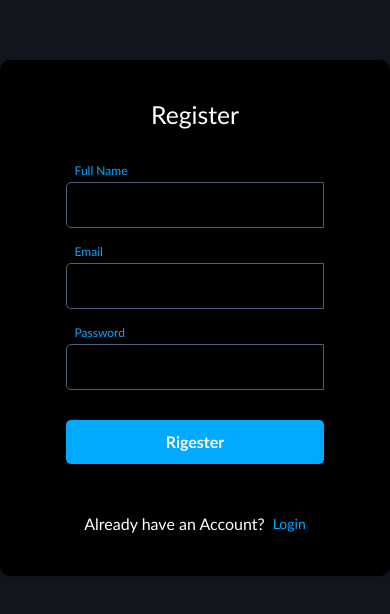
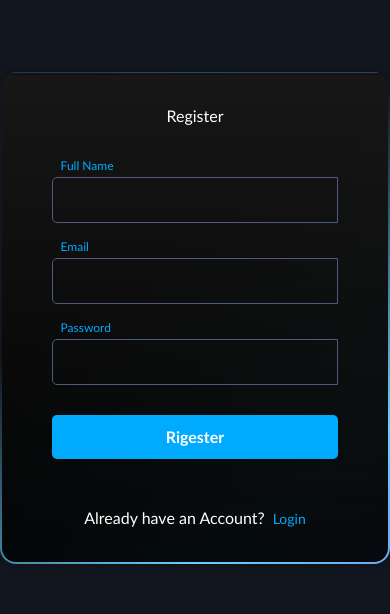
Before and after one commit to SyedAliiii/bytebeyond, a React (Create React App) app: page /#/register in a window 390 px wide. Shown: the part 104-718 px from the top of the page. Built offline with nearby package versions, Linux system fonts and the light colour scheme; a web font is replaced by a local one.

Commit message:
add glowing_border

```diff
--- a/src/components/Home/Blog.css
+++ b/src/components/Home/Blog.css
@@ -27,6 +27,11 @@
   position: fixed;
   top: 15px;
   left: 105px;
+  color: rgb(var(--c));
+  outline: 0px;
+}
+.homeBtn i{
+  font-size: 20px !important;
 }
 .commentSec{
   height: 300vh;
--- a/src/components/Home/Crousel.jsx
+++ b/src/components/Home/Crousel.jsx
@@ -8,17 +8,17 @@ export default function Crousel() {
   return (
     <div id="carouselExampleAutoplaying" className="carousel slide" data-bs-ride="carousel">
         <div className="carousel-inner">
-          <div className="carousel-item active">
+          <div className="carousel-item ">
             <img src={blog1Img} className="d-block w-100" alt="..." />
           </div>
           <div className="carousel-item">
             <img src={blog2Img} className="d-block w-100" alt="..." />
           </div>
-          <div className="carousel-item">
+          <div className="carousel-item active">
             <img src={blog3Img} className="d-block w-100" alt="..." />
           </div>
         </div>
-        <button className="carousel-control-prev" type="button" data-bs-target="#carouselExampleAutoplaying" data-bs-slide="prev">
+        <button className="carousel-control-prev" type="button">
           <span className="carousel-control-prev-icon" aria-hidden="true" />
           <span className="visually-hidden">Previous</span>
         </button>
--- a/src/components/Home/Home.css
+++ b/src/components/Home/Home.css
@@ -89,10 +89,16 @@ body{
     font-size: 1.2em;
   }
   .heading{
-    font-size: 1.8em;
+    font-size: 3em !important;
   }
   .d-none-768{
     display: none !important;
+  }
+  p, .fs_sm{
+    font-size: 12px;
+  }
+  h2{
+    font-size: 16px !important;
   }
 }
 ._showAll{
--- a/src/components/Home/Login.jsx
+++ b/src/components/Home/Login.jsx
@@ -6,7 +6,7 @@ export default function Login() {
 
   return (
     <div className="loginBody">
-      <div className="login-container">
+      <div className="login-container glowing_border">
         <h2>Login</h2>
         <form id="loginForm">
           <div className="input-group">
--- a/src/components/Home/Navbar.jsx
+++ b/src/components/Home/Navbar.jsx
@@ -17,7 +17,7 @@ export default function Navbar() {
         </div>
         <div className="links m-0">
 
-            <NavLink className="link" to={'/login'}><i class="fas fa-user-circle"></i></NavLink>
+            <NavLink className="link" to={'/login'}><i className="fas fa-user-circle"></i></NavLink>
         </div>
       </div>
 
--- a/src/components/Home/Register.jsx
+++ b/src/components/Home/Register.jsx
@@ -6,7 +6,7 @@ export default function Register() {
 
   return (
     <div className="loginBody">
-      <div className="login-container">
+      <div className="login-container glowing_border">
         <h2>Register</h2>
         <form id="loginForm">
           <div className="input-group">
--- a/src/components/Home/login.css
+++ b/src/components/Home/login.css
@@ -85,3 +85,29 @@
 .links a:hover {
     text-decoration: underline;
 }
+
+.glowing_border {
+    max-width: 800px;
+    background: linear-gradient(#171717, #000000f2) padding-box, linear-gradient(145deg, transparent 35%, #68cffb, #697ae7) border-box;
+    border: 3px solid transparent;
+    padding: 32px 24px;
+    box-sizing: border-box;
+    border-radius: 16px;
+    background-size: 200% 100%;
+    animation: 5s infinite gradient;
+}
+@media (max-width: 768px) {
+    .glowing_border{
+        border: 2px solid transparent;
+
+    }
+}
+@keyframes gradient {
+    0%,100% {
+        background-position: 0 50%
+    }
+
+    50% {
+        background-position: 100% 50%
+    }
+}
```
Also changed, not shown: src/components/Home/ViewBlog.jsx (+13 -7 lines).
